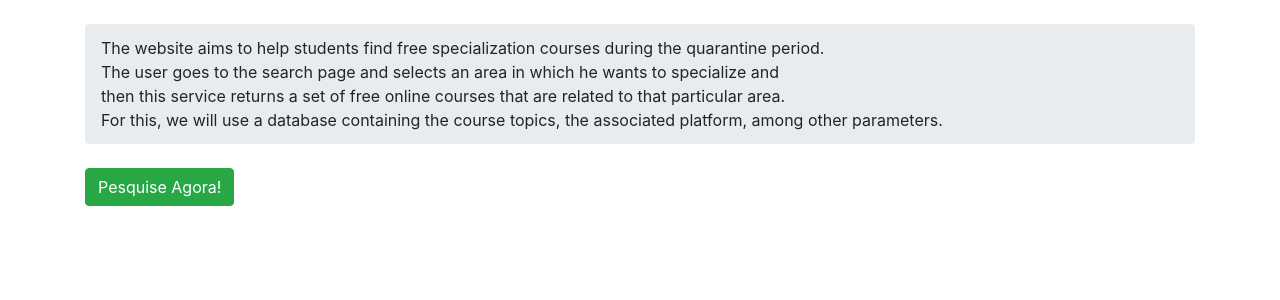
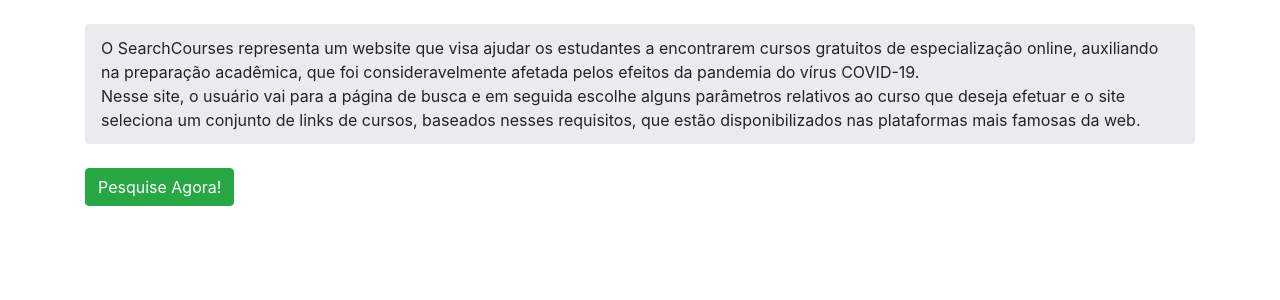
Before and after one commit to caio-ggomes/SearchCourses, a Django app: page / in a window 1280 px wide. Shown: the part 56-356 px from the top of the page. Run offline with Django 3.2, Linux system fonts and the light colour scheme; some libraries are stand-ins or nearby versions.

Commit message:
Ajeitando o texto da home

```diff
--- a/SearchCourses/templates/home.html
+++ b/SearchCourses/templates/home.html
@@ -1,10 +1,10 @@
 {% extends 'base.html' %}
 
 {% block breadcrumb %}
-  <li class></li>The website aims to help students find free specialization courses during the quarantine period.</li>
-  <li class></li>The user goes to the search page and selects an area in which he wants to specialize and </li>
-  <li class></li>then this service returns a set of free online courses that are related to that particular area.</li>
-  <li class></li>For this, we will use a database containing the course topics, the associated platform, among other parameters.</li>
+<li class></li> O SearchCourses representa um website que visa ajudar os estudantes a encontrarem cursos gratuitos  de especialização online, auxiliando </li>
+<li class></li> na preparação acadêmica, que foi consideravelmente afetada pelos efeitos da pandemia do vírus COVID-19. </li>
+<li class></li> Nesse site, o usuário vai para a página de busca e em seguida escolhe alguns parâmetros relativos ao curso que deseja efetuar e o site </li>
+<li class></li> seleciona um conjunto de links de cursos, baseados nesses requisitos, que estão disponibilizados nas plataformas mais famosas da web.</li>
 {% endblock %}
 
 {% block content %}
```
